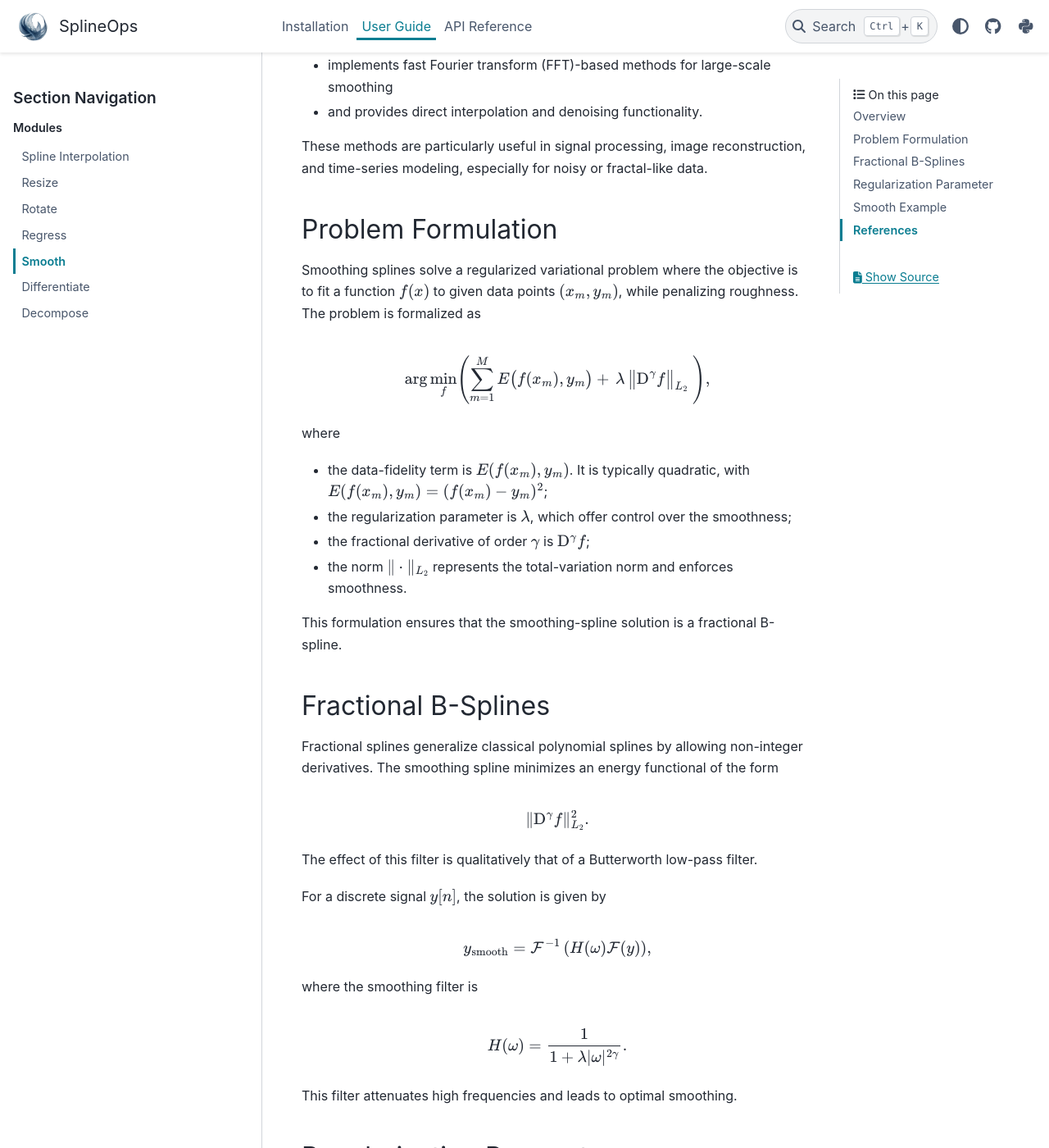
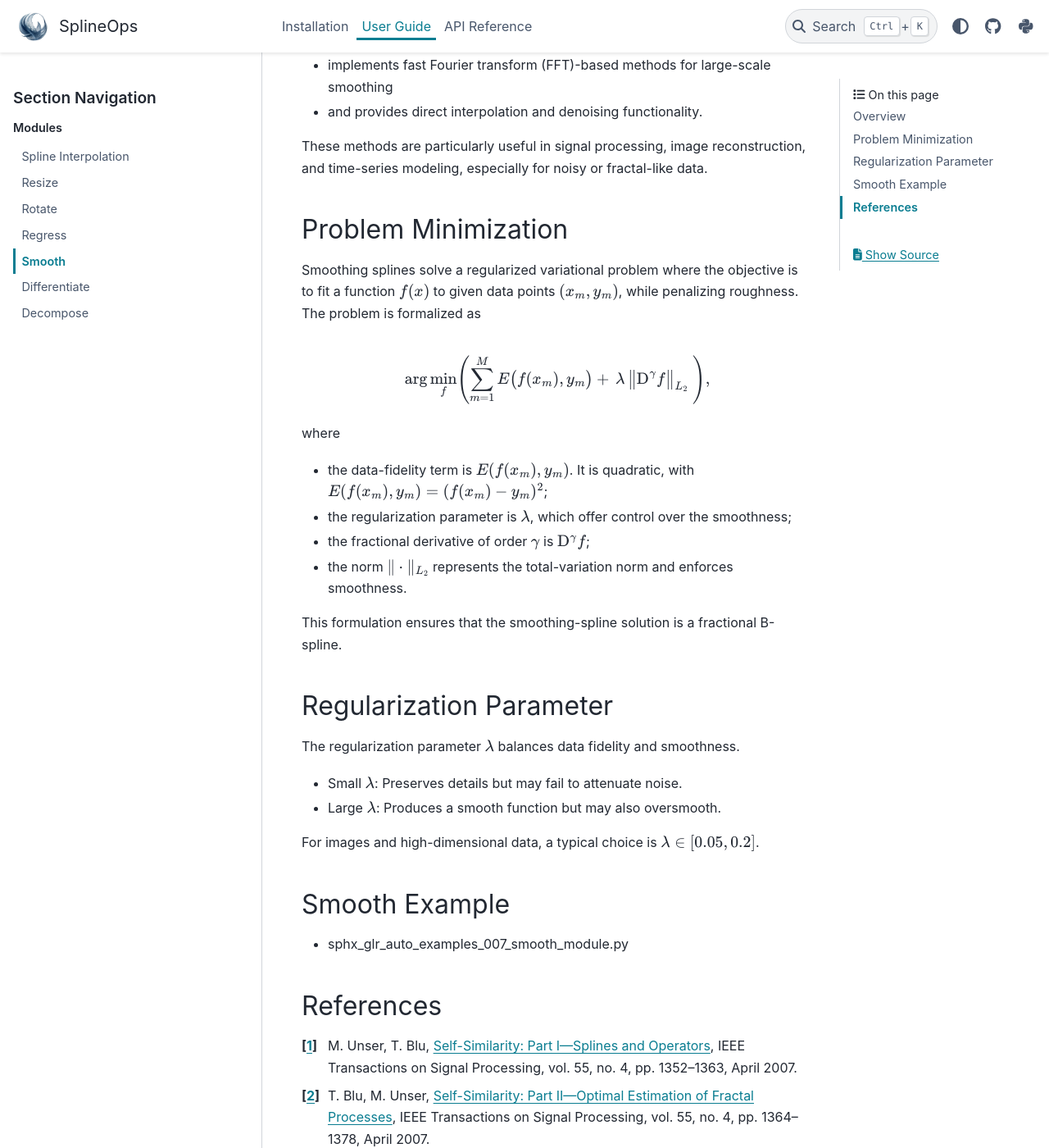
Before and after one commit to splineops/splineops, a Sphinx documentation site: the page built from docs/user-guide/05_smooth.rst, in a window 1280 px wide and 1400 px high, scrolled down 515 px. Shown: the whole window at 82% size. Built offline with Sphinx 7.4.7 and the PyData theme 0.15.4, drawn with Linux system fonts in a browser that asks for light colours; pages that are not in the unit, such as notebooks, are missing from menus.

Commit message:
Update smooth rst

```diff
--- a/docs/user-guide/05_smooth.rst
+++ b/docs/user-guide/05_smooth.rst
@@ -19,8 +19,8 @@ This module
 
 These methods are particularly useful in signal processing, image reconstruction, and time-series modeling, especially for noisy or fractal-like data.
 
-Problem Formulation
--------------------
+Problem Minimization
+--------------------
 
 Smoothing splines solve a regularized variational problem where the objective is to fit a function :math:`f(x)` to given data points :math:`(x_m, y_m)`,
 while penalizing roughness. The problem is formalized as
@@ -35,37 +35,12 @@ while penalizing roughness. The problem is formalized as
 
 where
 
-- the data-fidelity term is :math:`E(f(x_m), y_m)`. It is typically quadratic, with :math:`E(f(x_m), y_m) = (f(x_m) - y_m)^2`;
+- the data-fidelity term is :math:`E(f(x_m), y_m)`. It is quadratic, with :math:`E(f(x_m), y_m) = (f(x_m) - y_m)^2`;
 - the regularization parameter is :math:`\lambda`, which offer control over the smoothness;
 - the fractional derivative of order :math:`\gamma` is :math:`\mathrm{D}^\gamma f`;
 - the norm :math:`\| \cdot \|_{L_{2}}` represents the total-variation norm and enforces smoothness.
 
 This formulation ensures that the smoothing-spline solution is a fractional B-spline.
-
-Fractional B-Splines
---------------------
-
-Fractional splines generalize classical polynomial splines by allowing non-integer derivatives. The smoothing spline minimizes an energy functional of the form
-
-.. math::
-
-    \| \mathrm{D}^\gamma f \|^2_{L_{2}}.
-
-The effect of this filter is qualitatively that of a Butterworth low-pass filter.
-
-For a discrete signal :math:`y[n]`, the solution is given by
-
-.. math::
-
-    y_{\text{smooth}} = \mathcal{F}^{-1} \left( H(\omega) \mathcal{F}(y) \right),
-
-where the smoothing filter is
-
-.. math::
-
-    H(\omega) = \frac{1}{1 + \lambda |\omega|^{2\gamma}}.
-
-This filter attenuates high frequencies and leads to optimal smoothing.
 
 Regularization Parameter
 ------------------------
```
